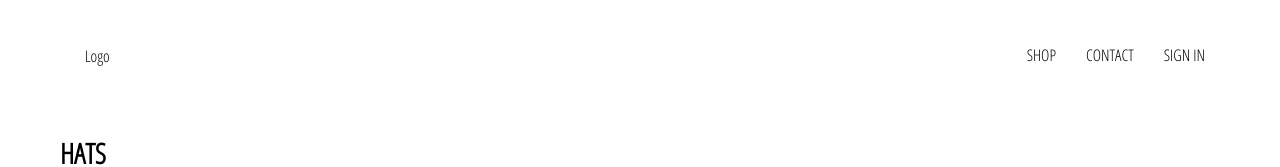
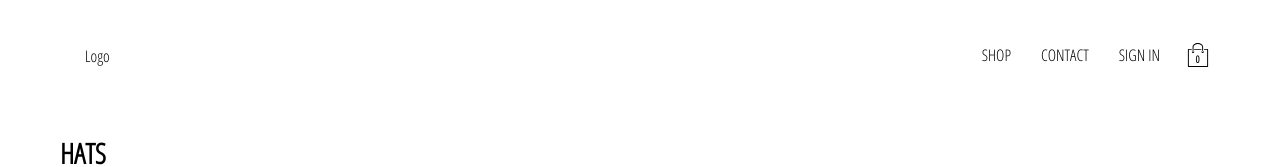
Before and after one commit to davide-ravasi/clothing_site, a React (Create React App) app: page /shop in a window 1280 px wide. Shown: the top 167 px of the page. Built offline with nearby package versions, Linux system fonts and the light colour scheme; no server answers.

Commit message:
added cart icon

```diff
--- /dev/null
+++ b/src/components/cart_icon/cart-icon.component.jsx
@@ -0,0 +1,14 @@
+import React from 'react';
+
+import { ReactComponent as ShoppingIcon } from '../../assets/shopping-bag.svg';
+
+import './cart-icon.styles.scss';
+
+const CartIcon = () => (
+    <div className='cart-icon'>
+        <ShoppingIcon className="shopping-icon" />
+        <span className='item-count'>0</span>
+    </div>
+)
+
+export default CartIcon;
--- /dev/null
+++ b/src/components/cart_icon/cart-icon.styles.scss
@@ -0,0 +1,21 @@
+.cart-icon {
+    width: 45px;
+    height: 45px;
+    position: relative;
+    display: flex;
+    align-items: center;
+    justify-content: center;
+    cursor: pointer;
+
+    .shopping-icon {
+      width: 24px;
+      height: 24px;
+    }
+
+    .item-count {
+      position: absolute;
+      font-size: 10px;
+      font-weight: bold;
+      bottom: 12px;
+    }
+  }
--- a/src/components/header/header.component.jsx
+++ b/src/components/header/header.component.jsx
@@ -5,6 +5,7 @@
 
 //import { ReactComponent as Logo } from '../../assets/crown.svg';
 // <Logo className='logo' />
+import CartIcon from '../cart_icon/cart-icon.component';
 import './header.styles.scss';
 
 const Header = ({ currentUser }) => (
@@ -25,6 +26,7 @@
                     :
                     <Link className='option' to='/signin'>SIGN IN</Link>
             }
+            <CartIcon />
         </div>
     </div>
 )
```
Also changed, not shown: src/assets/shopping-bag.svg (added).
